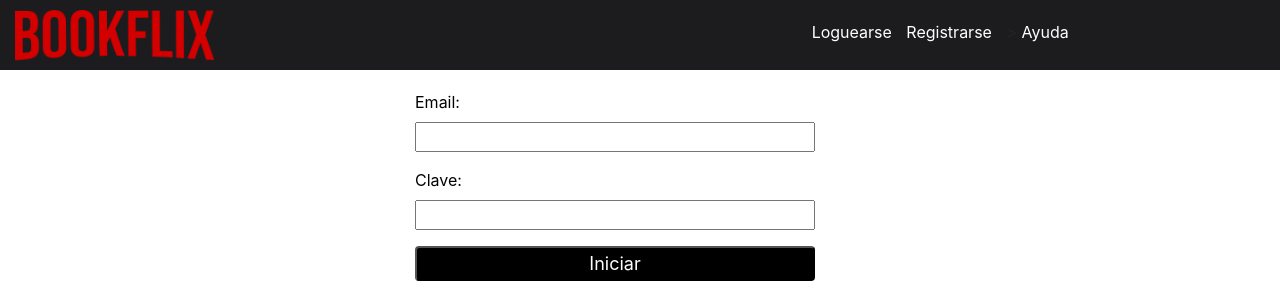
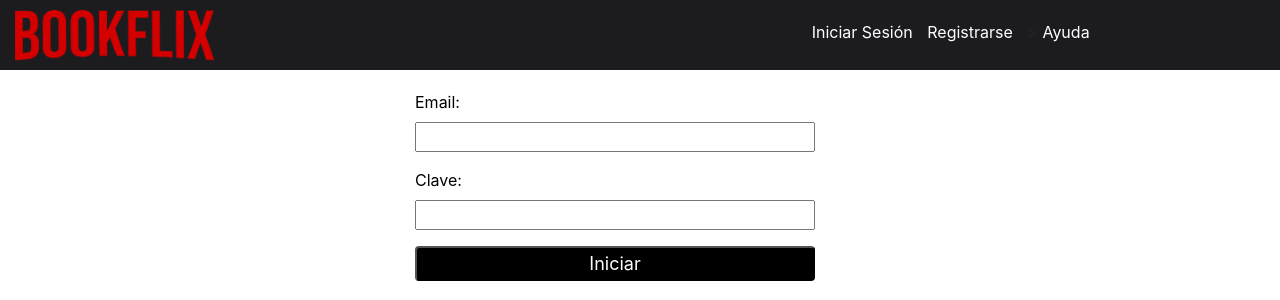
Before and after one commit to JuanFazzano/Bookflix, a Django app: page /iniciar_sesion/ in a window 1280 px wide. Shown: the top 300 px of the page. Run offline with Django 3.2, Linux system fonts and the light colour scheme; some libraries are stand-ins or nearby versions.

Commit message:
Update header.html

```diff
--- a/templates/header.html
+++ b/templates/header.html
@@ -19,7 +19,7 @@
          {% if request.user.is_staff%}
             <a href="/home_admin/">
          {% else %}
-            <a href="/listado_novedades/" >
+            <a href="/listado_perfiles/" >
           {% endif %}
               <img src="{% static 'bookflix.png' %}" style="width:200px; padding-top:10px; margin-right:2px;">
           </a>
@@ -27,7 +27,7 @@
       <div class="col-sm-5">
         <ul style="list-style:none; padding-top: 20px;">
             {% if not user.is_authenticated %}
-              <li style="padding-left:10px; display:inline;"> <a href="/iniciar_sesion/" style="text-decoration: none; color: white;">   Loguearse  </a>   </li>
+              <li style="padding-left:10px; display:inline;"> <a href="/iniciar_sesion/" style="text-decoration: none; color: white;">   Iniciar Sesión  </a>   </li>
               <li style="padding-left:10px; display:inline;"> <a href="/registro/" style="text-decoration: none; color: white;">         Registrarse </a>  </li>
               <li style="padding-left:10px; display:inline; ">> <a href="#" style="text-decoration: none; color: white;">                Ayuda       </a>  </li>
             {% else %}
```
